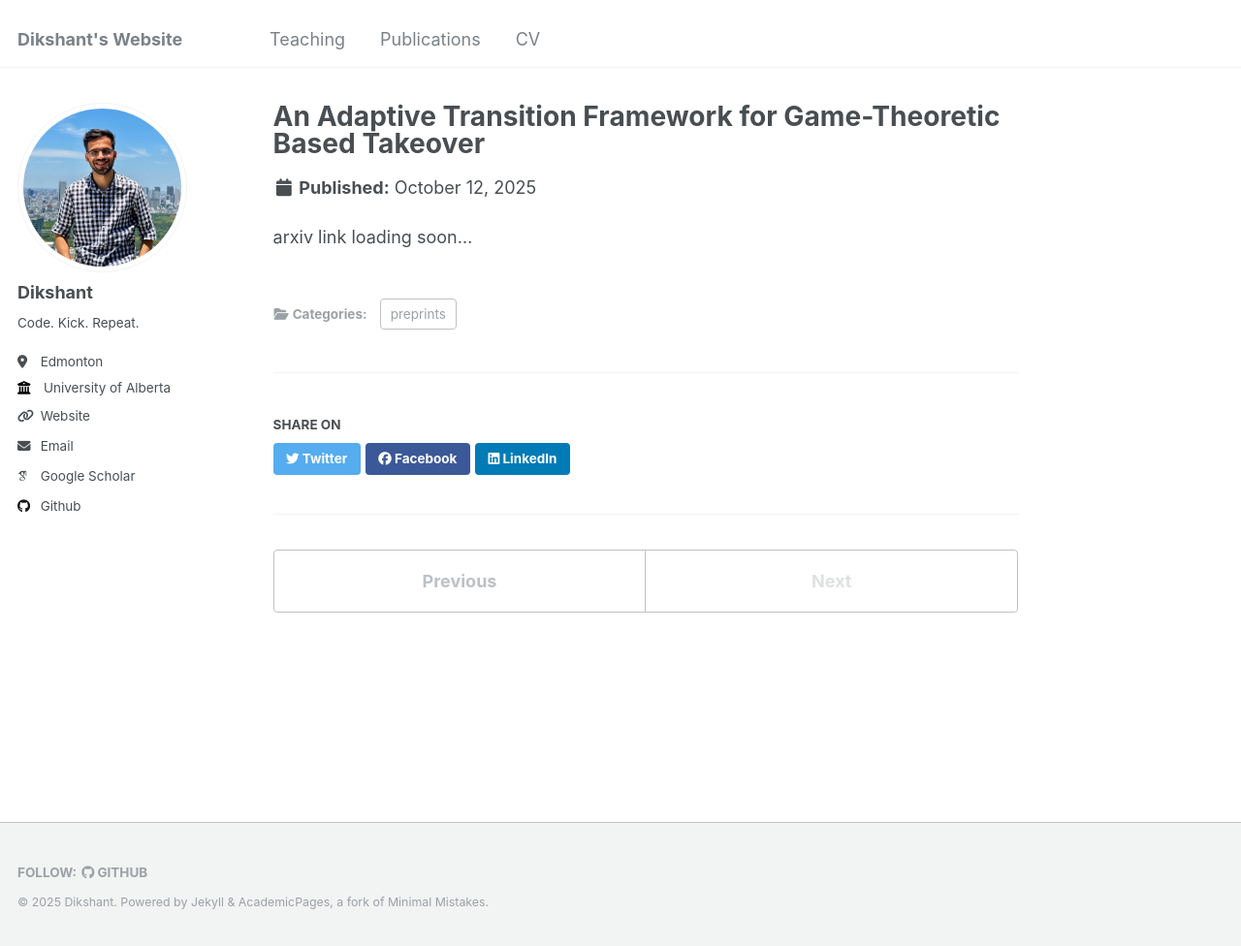
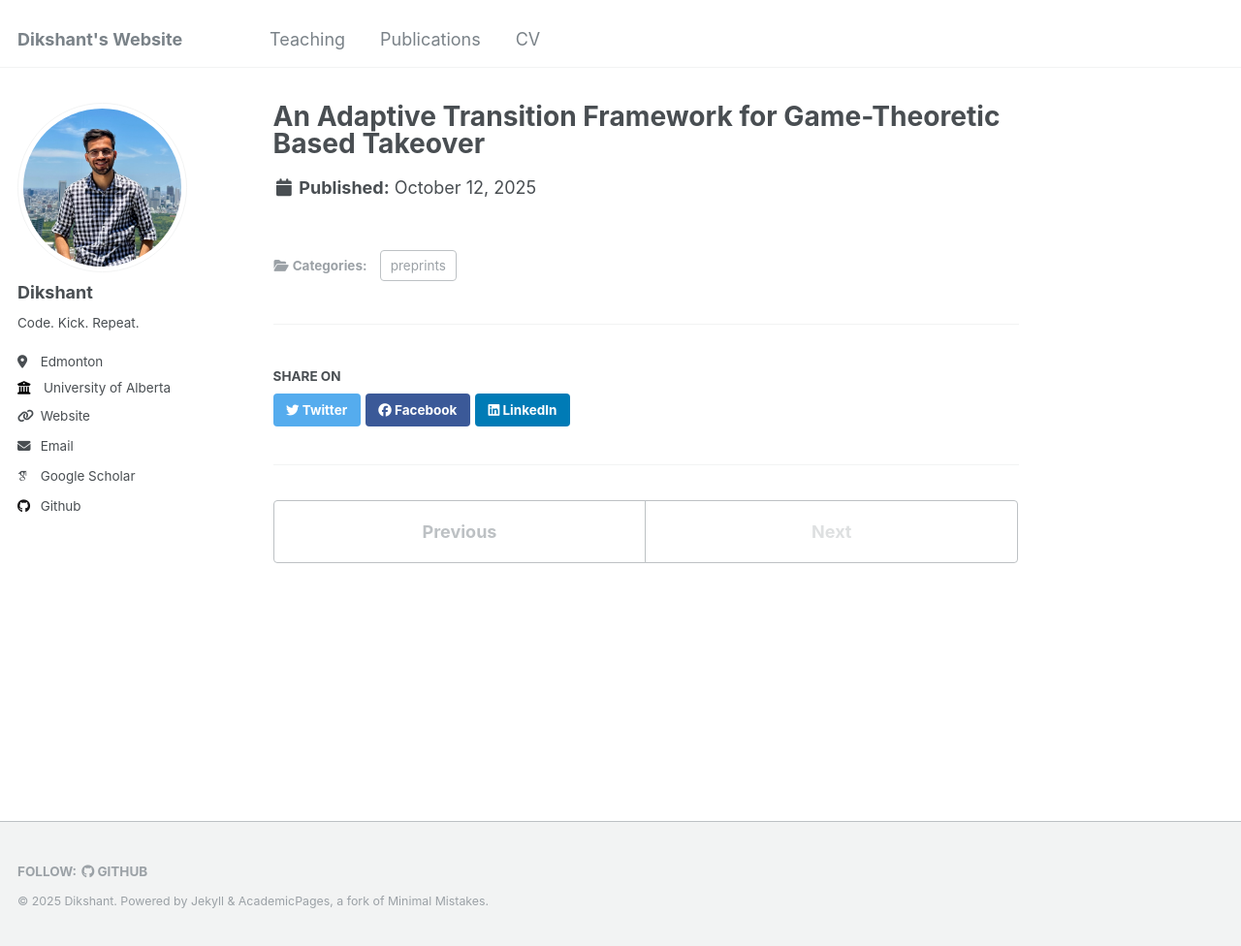
Before and after one commit to Dikshuy/Dikshuy.github.io, a Jekyll site: the page built from _publications/2025-10-12-takeover.md, in a window 1280 px wide and 976 px high. Shown: the whole window at 97% size. Built offline with Jekyll 4.4.1, drawn with Linux system fonts in a browser that asks for light colours; some web fonts are replaced.

Commit message:
Update links for takeover publication

```diff
--- a/_publications/2025-10-12-takeover.md
+++ b/_publications/2025-10-12-takeover.md
@@ -5,7 +5,5 @@ permalink: /publications/takeover
 excerpt: "This paper proposes an adaptive transition strategy that dynamically adjusts control authority between autonomous systems and human drivers based on time and real-time driver performance. Shared control is modeled as a cooperative differential game, enabling smoother, safer takeovers during automated driving."
 category: preprints
 
-title_link: "http://dikshuy.github.io/files/takeover.pdf"
-arxiv_url: "https://arxiv.org/abs/xxxx.xxxxx"
+title_link: "https://arxiv.org/pdf/2510.10893"
 ---
-arxiv link loading soon...
```
